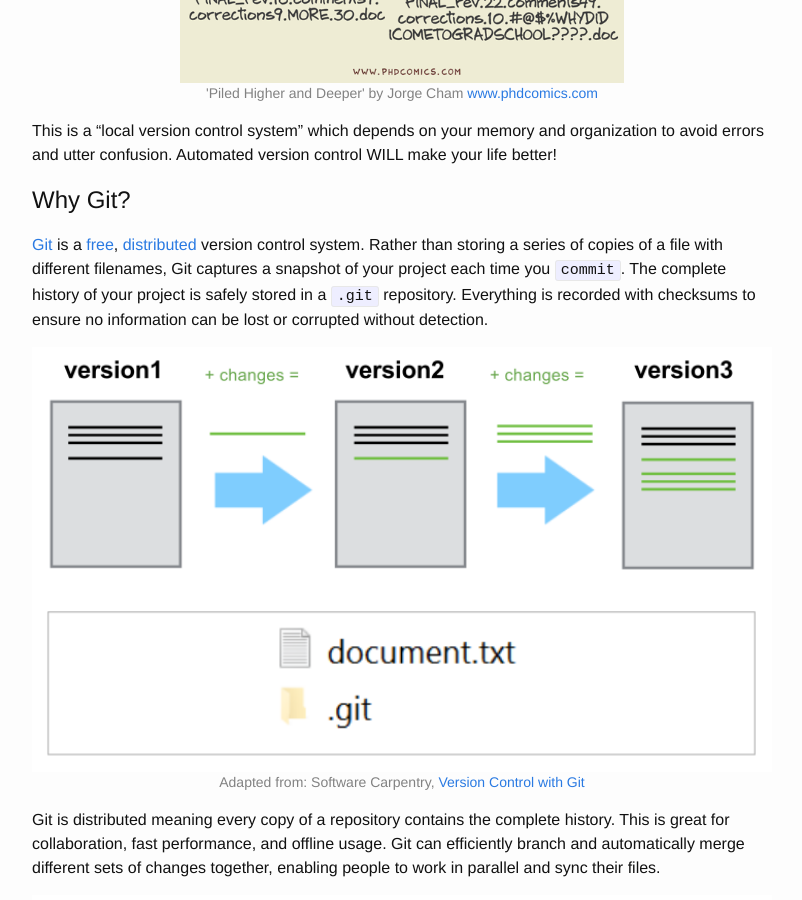
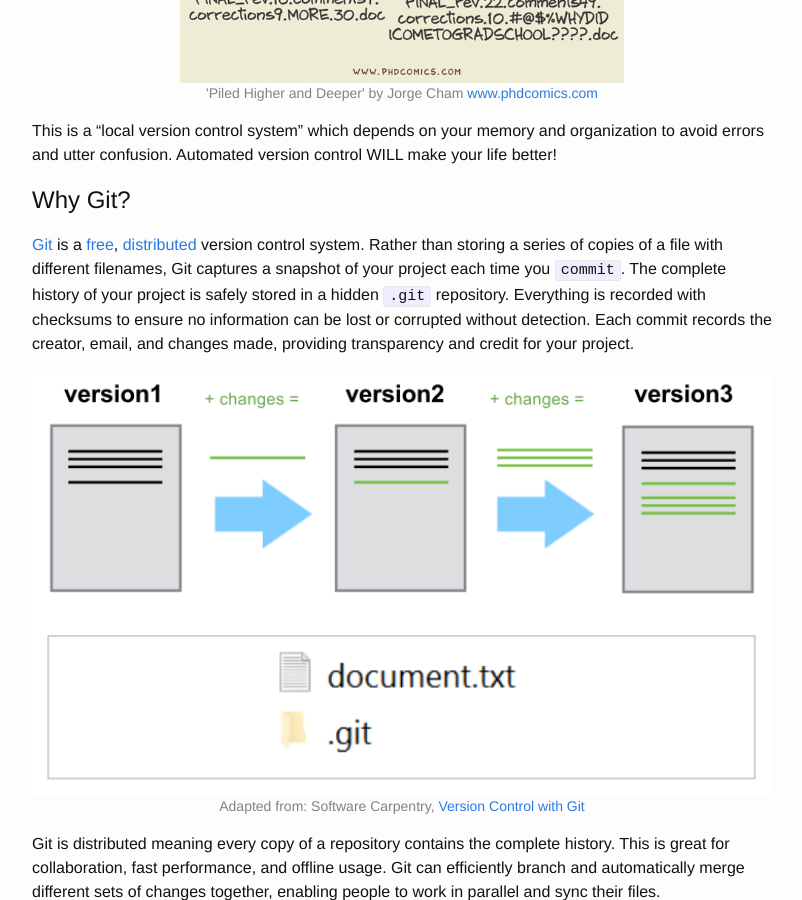
Before and after one commit to uidaholib/get-git, a Jekyll site: the page built from 1why.md, in a window 1280 px wide and 900 px high, scrolled down 703 px. Shown: the whole window, without its empty margins (238-1040 px from the left). Built offline with Jekyll 4.4.1, drawn with Linux system fonts in a browser that asks for light colours.

Commit message:
add to why

```diff
--- a/1why.md
+++ b/1why.md
@@ -16,8 +16,9 @@ Automated version control WILL make your life better!
 
 [Git](https://git-scm.com/) is a [free](https://www.gnu.org/philosophy/free-sw.en.html), [distributed](https://en.wikipedia.org/wiki/Distributed_version_control) version control system.
 Rather than storing a series of copies of a file with different filenames, Git captures a snapshot of your project each time you `commit`.
-The complete history of your project is safely stored in a `.git` repository.
+The complete history of your project is safely stored in a hidden `.git` repository.
 Everything is recorded with checksums to ensure no information can be lost or corrupted without detection.
+Each commit records the creator, email, and changes made, providing transparency and credit for your project.
 
 {% include image.html file="versions.png" alt="file versions" cap="Adapted from: Software Carpentry, <a href='http://swcarpentry.github.io/git-novice/01-basics/' target='_blank'>Version Control with Git</a>" width="100%" %}
 
```
